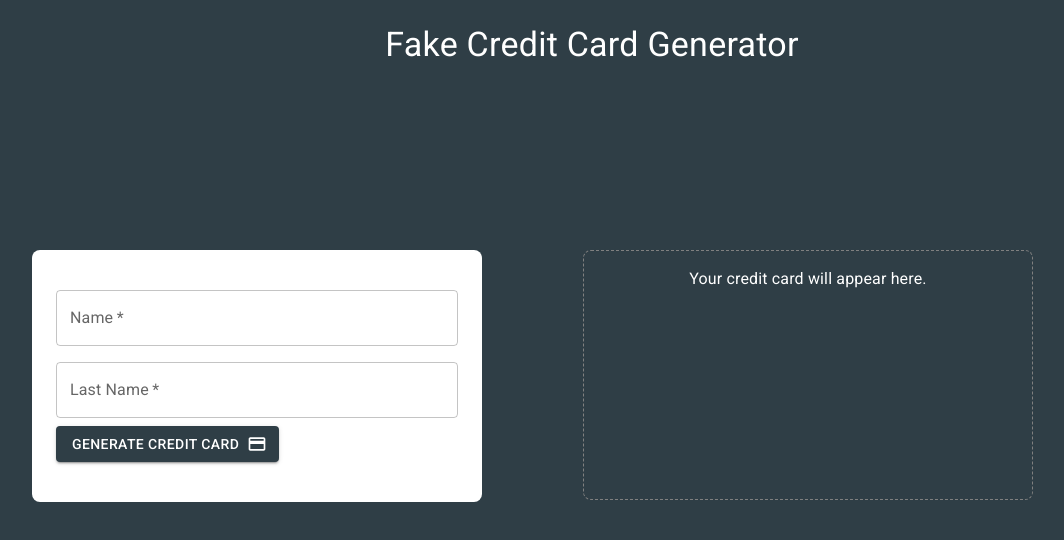
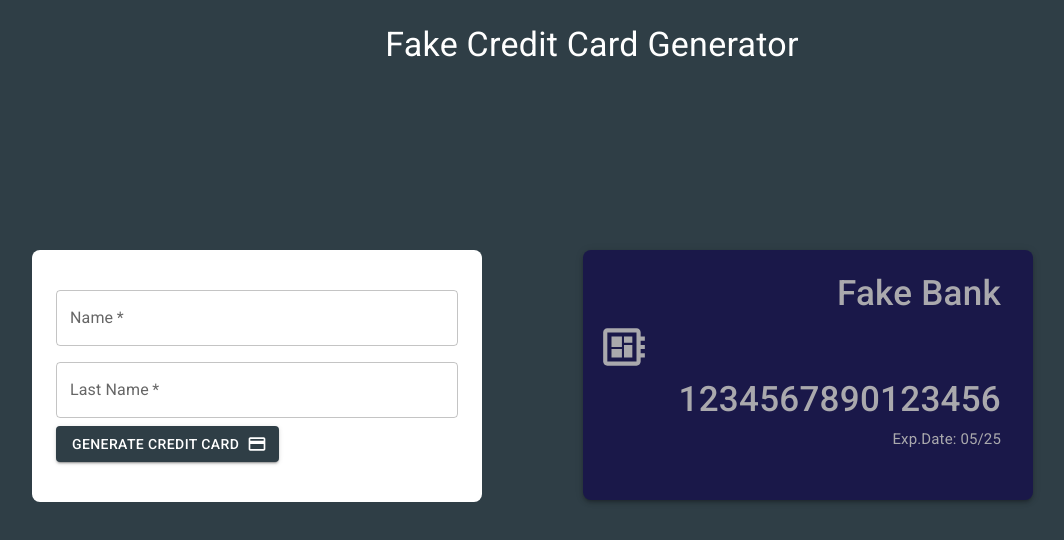
Before and after one commit to ernestocisnero/fake-creditCard-generator, a React (Vite) app: page / in a window 1280 px wide. Shown: the top 540 px of the page, without its empty margins (48-1112 px from the left). Built offline with nearby package versions, Linux system fonts and the light colour scheme.

Commit message:
cardGenerated component added

```diff
--- a/src/App.tsx
+++ b/src/App.tsx
@@ -3,6 +3,7 @@ import { useEffect } from "react";
 import "./App.css";
 import { CardData, CardNotGenerated } from "./components";
 import { LuhnAlgorithm } from "./helpers";
+import { CardGenerated } from './components/CardGenerated';
 
 function App() {
   const cardNumberExample: number = 1234567890123456;
@@ -49,7 +50,8 @@ function App() {
             alignContent: "center",
           }}
         >
-          <CardNotGenerated />
+          {/* <CardNotGenerated /> */}
+          <CardGenerated />
         </Grid>
       </Grid>
     </Box>
--- /dev/null
+++ b/src/components/CardGenerated.tsx
@@ -0,0 +1,70 @@
+import { Box, Grid, Typography } from "@mui/material";
+import DeveloperBoardIcon from "@mui/icons-material/DeveloperBoard";
+import { useContext } from 'react';
+import { UserContext } from "../context";
+import { unstable_renderSubtreeIntoContainer } from "react-dom";
+
+export const CardGenerated = () => {
+
+    const { userData } = useContext(UserContext);
+    const cardNumber:number = 1234567890123456;
+    return (
+        <Grid
+            container
+            direction="column"
+            sx={{
+                width: { xs: 300, sm: 450 },
+                height: { xs: 200, sm: 250 },
+                p: 2,
+                marginTop: { xs: 5, sm: 20 },
+                backgroundColor: "secondary.main",
+                borderRadius: 2,
+                boxShadow: 3,
+            }}
+        >
+            <Grid item container justifyContent="flex-end">
+                <Typography
+                    variant="h6"
+                    component="h6"
+                    sx={{ color: "#aaa9ad", fontSize: "35px", pr: 2 }}
+                >
+                    Fake Bank
+                </Typography>
+            </Grid>
+
+            <Grid
+                item
+                container
+                justifyContent="flex-start"
+                sx={{ fontSize: "50px" }}
+            >
+                <DeveloperBoardIcon fontSize="inherit" color="info" />
+            </Grid>
+
+            <Grid item container justifyContent="flex-end">
+                <Typography
+                    variant="h6"
+                    component="h6"
+                    sx={{ color: "#aaa9ad", fontSize: "35px", pr: 2 }}
+                >
+                    {cardNumber}
+                </Typography>
+            </Grid>
+
+            <Grid item container justifyContent="flex-end">
+                <Typography sx={{ color: "#aaa9ad", fontSize: "15px", pr: 2 }}>
+                    Exp.Date: 05/25
+                </Typography>
+            </Grid>
+
+            <Grid item container justifyContent="flex-start">
+                <Typography
+                    sx={{ color: "#aaa9ad", fontSize: "20px", pr: 2 }}
+                >
+                   { (userData.name && userData.lastName) ? ` ${ userData.name } ${ userData.lastName }`: ""}
+                </Typography>
+            </Grid>
+
+        </Grid>
+    );
+};
--- a/src/components/CardNotGenerated.tsx
+++ b/src/components/CardNotGenerated.tsx
@@ -22,13 +22,6 @@ export const CardNotGenerated = () => {
     >
       <Typography sx={{ color: "white" }}>
         Your credit card will appear here.
-        {
-          userData &&
-          <div>
-            <p>{userData.name}</p>
-            <p>{userData.lastName}</p>
-          </div>
-        }
       </Typography>
     </Box>
   );
--- a/src/components/index.ts
+++ b/src/components/index.ts
@@ -1,2 +1,3 @@
 export * from './CardData';
 export * from './CardNotGenerated';
+export * from './CardGenerated';
--- a/src/context/DataContextProvider.tsx
+++ b/src/context/DataContextProvider.tsx
@@ -1,5 +1,5 @@
 import { FC, useState } from 'react';
-import { formInputProps, IProp } from "../interfaces";
+import { formInputProps, IProp, IUser } from "../interfaces";
 import { UserContext } from './userContext';
 
 
@@ -7,7 +7,7 @@ import { UserContext } from './userContext';
 
 export const DataContextProvider:FC<IProp> = ({ children }) => {
 
-  const [ userData, setUserData ] = useState(null);
+  const [ userData, setUserData ] = useState({userData:""});
 
 
   return (
--- a/src/themes/theme.ts
+++ b/src/themes/theme.ts
@@ -8,10 +8,13 @@ export const theme = createTheme({
       main: '#2f3e46',
     },
     secondary: {
-      main: '#52796f',
+      main: '#1A1849',
     },
     error: {
       main: red.A400,
     },
+    info: {
+      main: '#aaa9ad',
+    },
   },
 });
```
